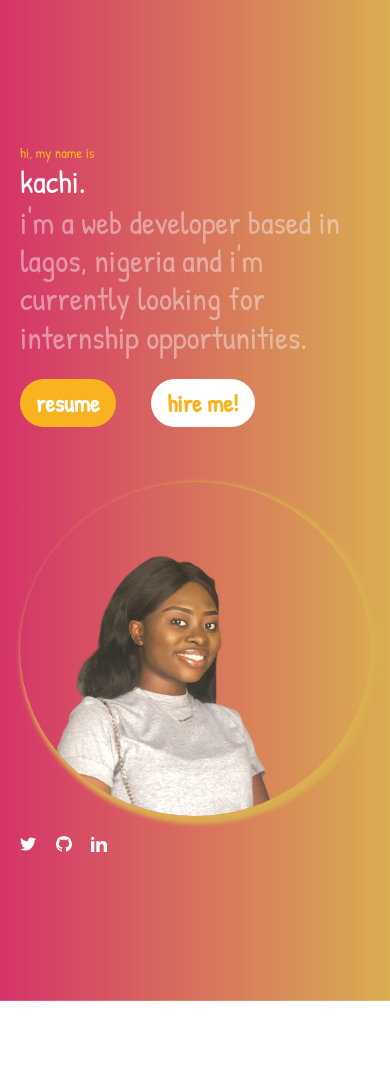
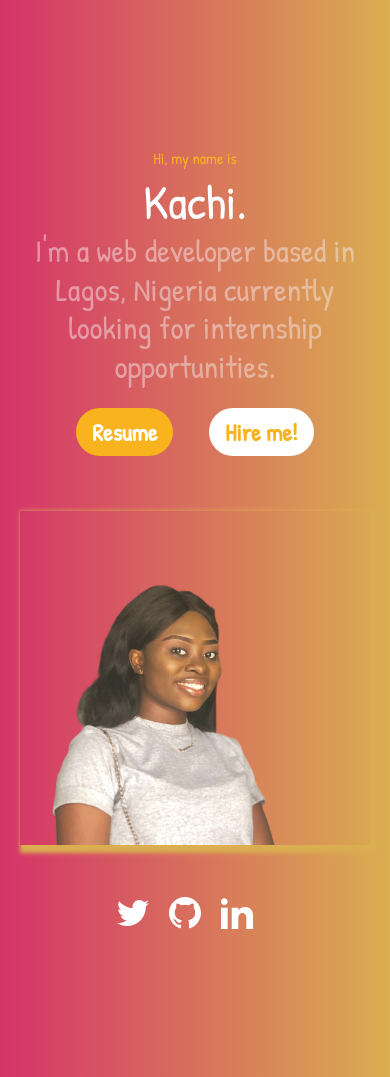
Before and after one commit to TheKachi/personalwebsite, a plain HTML site: page dist/index.html in a window 390 px wide. Before the commit the page ends 1001 px from the top, so only its background shows below. Drawn offline with Linux system fonts and the light colour scheme.

Commit message:
change mobile view

```diff
--- a/dist/index.html
+++ b/dist/index.html
@@ -17,17 +17,19 @@
 
 <body>
     <main class="container">
+
         <div class="home-text-box">
-            <h5> hi, my name is </h5>
-            <h1>kachi.</h1>
-            <span> i'm a web developer based in lagos, nigeria and i'm currently looking for internship opportunities.</span>
+            <h5> Hi, my name is </h5>
+            <h1>Kachi.</h1>
+            <span> I'm a web developer based in Lagos, Nigeria currently looking for internship opportunities.</span>
             <div class="buttons">
-                <a href="https://drive.google.com/open?id=18pRVBYr48yPliUXTOPWbUsZdsDZKNsml" class="btn a">resume</a>
-                <a href="" class="btn b">hire me!</a>
+                <a href="https://drive.google.com/open?id=18pRVBYr48yPliUXTOPWbUsZdsDZKNsml" class="btn a">Resume</a>
+                <a href="" class="btn b">Hire me!</a>
             </div>
         </div>
 
         <div>
+
             <img src="img/IMG_1883-removebg-preview.png" alt="a picture of kachi" class="my-img">
             <ul>
                 <li><a href="https://twitter.com/btflblackchild/" class="social"><img src="img/twitter.svg"></a></li>
--- a/dist/queries.css
+++ b/dist/queries.css
@@ -7,10 +7,13 @@
    }
 
    .home-text-box {
+    text-align: center;
+  }
 
+
+   .my-img {
+       /* border-radius: 50%; */
    }
 
-   .my-img {
-       border-radius: 50%;
-   }
+   .social
 }
--- a/dist/styles.css
+++ b/dist/styles.css
@@ -10,7 +10,7 @@ body {
     font-weight: 900;
     color: #ffffff;
     font-family: 'Patrick Hand', cursive;
-    font-size: 1.5rem;
+    font-size: 1.2rem;
     min-height: 100vh;
     line-height: 1.2;
   }
@@ -18,20 +18,21 @@ body {
 h5 {
     color: #f8b31f;
     font-weight: 300;
-    font-size: 0.9em;
-    margin-bottom: .125rem;
+    font-size: 1em;
+    margin: .3rem;
     /* font-family: monospace; */
 
 }
 
 h1 {
     /* color: #F3E7E7; */
+    font-size: 3em;
 
 }
 
 h1, span {
     font-weight: 500;
-    font-size: 2em;
+
     margin-bottom: 0.125rem;
     margin-top: 0;
 }
@@ -39,24 +40,27 @@ h1, span {
 span {
     color: rgba(243, 231, 231, 0.5);
     display: block;
+    font-size: 2em;
+}
+ul {
+  display: flex;
+  justify-content: center;
+  list-style: none;
+
+
 }
 
 li {
-  display: inline-block;
-  margin-top: 1em;
+ margin-top: 1em;
   margin-right: 1em;
 }
 
 .social img {
-    width: 1em;
-    /* margin-right: .25rem; */
+    width: 2em;
+    margin-top: 2em;
+    margin-right: .25rem
   }
 
-.home-text-box {
-  /* border: 1px solid #ffffff; */
-  /* box-shadow: 5px 5px 5px 5px#ffffff; */
-  /* padding: 1rem; */
-}
 
   .a {
     background-color: #f8b31f;
```
